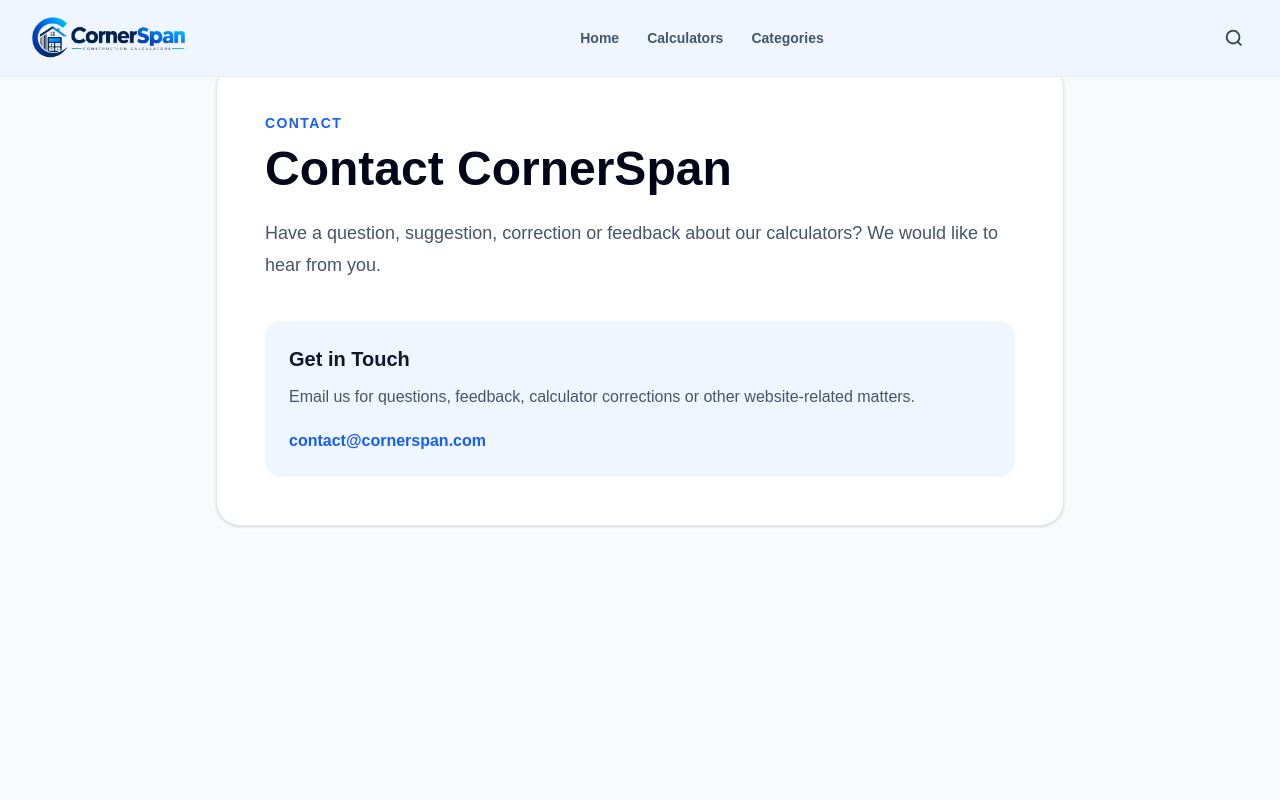
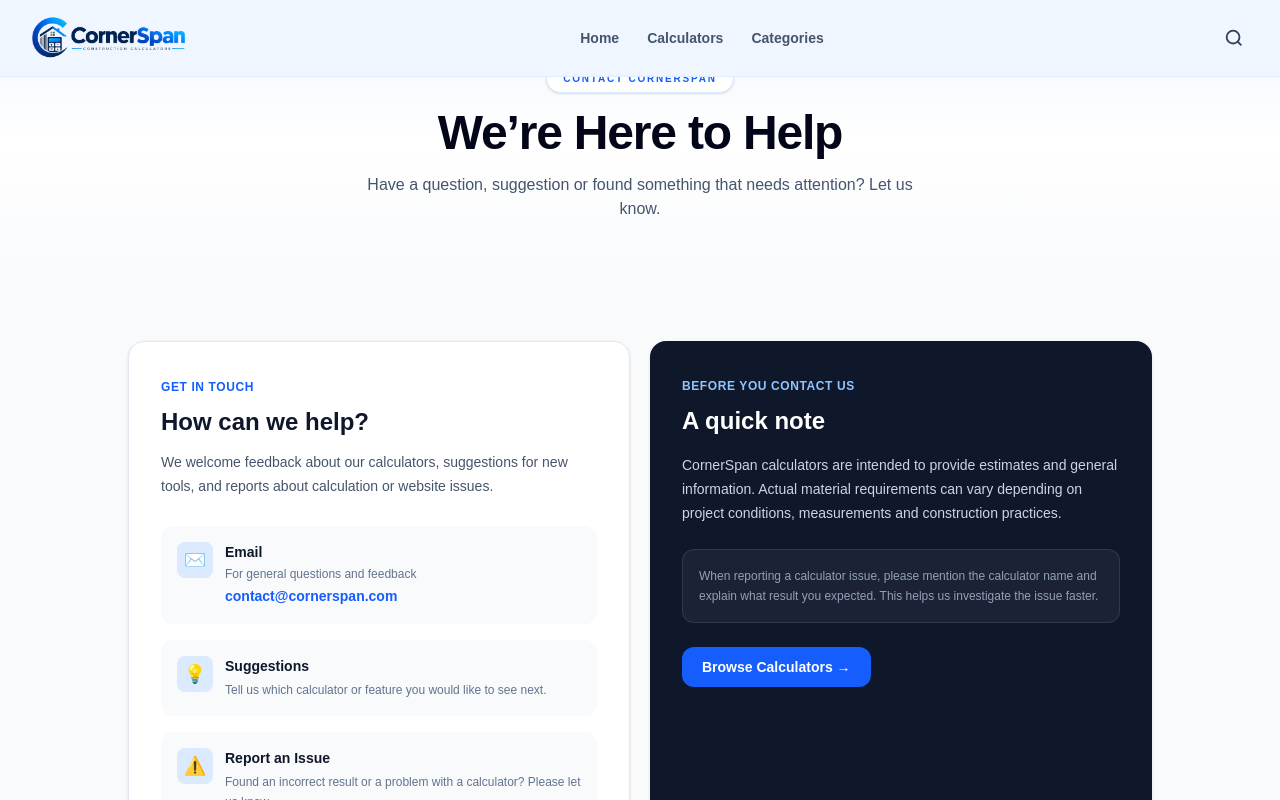
Before and after one commit to km7max-cmd/cornerspan, a Next.js app: page /contact in a window 1280 px wide. Shown: the top 800 px of the page. Built offline with nearby package versions, Linux system fonts and the light colour scheme.

Commit message:
Revamp ContactPage layout and messaging
Updated the Contact page layout and content for better user engagement.

```diff
--- a/app/contact/page.tsx
+++ b/app/contact/page.tsx
@@ -1,40 +1,149 @@
+import Link from "next/link";
+
 export default function ContactPage() {
   return (
     <main className="min-h-screen bg-slate-50">
-      <section className="mx-auto max-w-4xl px-6 py-16">
-        <div className="rounded-3xl border border-slate-200 bg-white p-8 shadow-sm md:p-12">
-          <p className="text-sm font-bold uppercase tracking-widest text-blue-600">
-            Contact
+
+      {/* Hero */}
+      <section className="bg-gradient-to-b from-blue-50 via-white to-slate-50">
+        <div className="mx-auto max-w-5xl px-5 py-12 text-center sm:px-6 sm:py-16">
+
+          <span className="inline-flex rounded-full border border-blue-100 bg-white px-4 py-1.5 text-[10px] font-bold uppercase tracking-[0.18em] text-blue-600 shadow-sm">
+            CONTACT CORNERSPAN
+          </span>
+
+          <h1 className="mt-4 text-3xl font-black tracking-tight text-slate-950 sm:text-4xl md:text-5xl">
+            We’re Here to Help
+          </h1>
+
+          <p className="mx-auto mt-4 max-w-xl text-sm leading-6 text-slate-600 sm:text-base">
+            Have a question, suggestion or found something that needs
+            attention? Let us know.
           </p>
 
-          <h1 className="mt-3 text-4xl font-black text-slate-950 md:text-5xl">
-            Contact CornerSpan
-          </h1>
+        </div>
+      </section>
 
-          <p className="mt-6 text-lg leading-8 text-slate-600">
-            Have a question, suggestion, correction or feedback about our
-            calculators? We would like to hear from you.
-          </p>
+      {/* Contact Content */}
+      <section className="px-5 py-10 sm:px-6 sm:py-14">
+        <div className="mx-auto grid max-w-5xl gap-5 md:grid-cols-2">
 
-          <div className="mt-10 rounded-2xl bg-blue-50 p-6">
-            <h2 className="text-xl font-bold text-slate-900">
+          {/* Contact Info */}
+          <div className="rounded-2xl border border-slate-200 bg-white p-6 shadow-sm sm:p-8">
+
+            <span className="text-xs font-bold uppercase tracking-wider text-blue-600">
               Get in Touch
+            </span>
+
+            <h2 className="mt-2 text-2xl font-black text-slate-900">
+              How can we help?
             </h2>
 
-            <p className="mt-3 text-slate-600">
-              Email us for questions, feedback, calculator corrections or
-              other website-related matters.
+            <p className="mt-3 text-sm leading-6 text-slate-600">
+              We welcome feedback about our calculators, suggestions for new
+              tools, and reports about calculation or website issues.
             </p>
 
-            <a
-              href="mailto:contact@cornerspan.com"
-              className="mt-5 inline-block font-bold text-blue-600 hover:text-blue-700"
+            <div className="mt-7 space-y-4">
+
+              <div className="flex items-start gap-3 rounded-xl bg-slate-50 p-4">
+                <div className="flex h-9 w-9 shrink-0 items-center justify-center rounded-lg bg-blue-100 text-lg">
+                  ✉️
+                </div>
+
+                <div>
+                  <h3 className="text-sm font-bold text-slate-900">
+                    Email
+                  </h3>
+
+                  <p className="mt-1 text-xs text-slate-500">
+                    For general questions and feedback
+                  </p>
+
+                  <a
+                    href="mailto:contact@cornerspan.com"
+                    className="mt-1 inline-block text-sm font-semibold text-blue-600 hover:text-blue-700"
+                  >
+                    contact@cornerspan.com
+                  </a>
+                </div>
+              </div>
+
+              <div className="flex items-start gap-3 rounded-xl bg-slate-50 p-4">
+                <div className="flex h-9 w-9 shrink-0 items-center justify-center rounded-lg bg-blue-100 text-lg">
+                  💡
+                </div>
+
+                <div>
+                  <h3 className="text-sm font-bold text-slate-900">
+                    Suggestions
+                  </h3>
+
+                  <p className="mt-1 text-xs leading-5 text-slate-500">
+                    Tell us which calculator or feature you would like to
+                    see next.
+                  </p>
+                </div>
+              </div>
+
+              <div className="flex items-start gap-3 rounded-xl bg-slate-50 p-4">
+                <div className="flex h-9 w-9 shrink-0 items-center justify-center rounded-lg bg-blue-100 text-lg">
+                  ⚠️
+                </div>
+
+                <div>
+                  <h3 className="text-sm font-bold text-slate-900">
+                    Report an Issue
+                  </h3>
+
+                  <p className="mt-1 text-xs leading-5 text-slate-500">
+                    Found an incorrect result or a problem with a calculator?
+                    Please let us know.
+                  </p>
+                </div>
+              </div>
+
+            </div>
+          </div>
+
+          {/* Message Card */}
+          <div className="rounded-2xl bg-slate-900 p-6 text-white shadow-sm sm:p-8">
+
+            <span className="text-xs font-bold uppercase tracking-wider text-blue-300">
+              Before You Contact Us
+            </span>
+
+            <h2 className="mt-2 text-2xl font-black">
+              A quick note
+            </h2>
+
+            <p className="mt-4 text-sm leading-6 text-slate-300">
+              CornerSpan calculators are intended to provide estimates and
+              general information. Actual material requirements can vary
+              depending on project conditions, measurements and construction
+              practices.
+            </p>
+
+            <div className="mt-6 rounded-xl border border-white/10 bg-white/5 p-4">
+              <p className="text-xs leading-5 text-slate-400">
+                When reporting a calculator issue, please mention the
+                calculator name and explain what result you expected. This
+                helps us investigate the issue faster.
+              </p>
+            </div>
+
+            <Link
+              href="/#calculators"
+              className="mt-6 inline-flex rounded-xl bg-blue-600 px-5 py-2.5 text-sm font-bold text-white transition hover:bg-blue-700"
             >
-              contact@cornerspan.com
-            </a>
+              Browse Calculators →
+            </Link>
+
           </div>
+
         </div>
       </section>
+
     </main>
   );
 }
```
